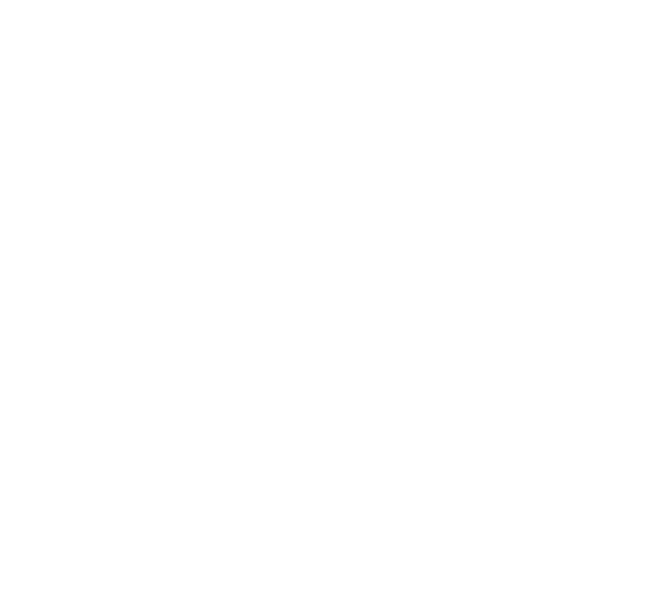
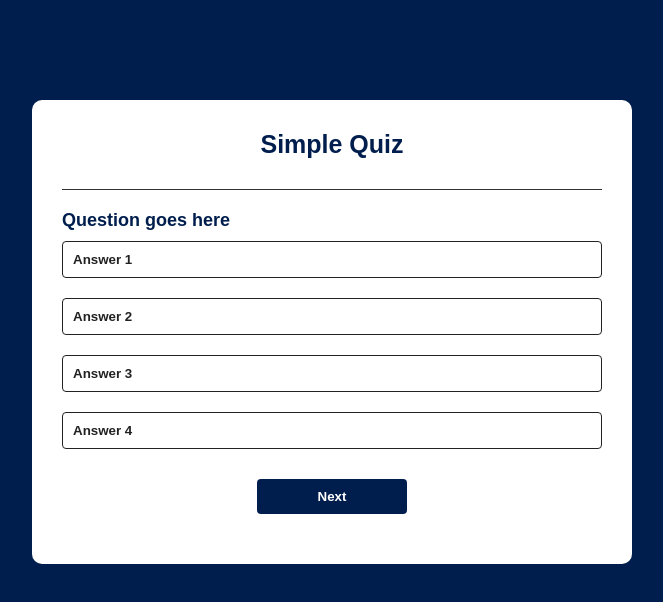
Before and after one commit to festusisaac/Quiz-App, a plain HTML site: page index.html in a window 1280 px wide. Shown: the whole page, without its empty margins (308-971 px from the left). Drawn offline with Linux system fonts and the light colour scheme.

Commit message:
Created the Complete UI/UX

```diff
--- a/index.html
+++ b/index.html
@@ -6,7 +6,19 @@
     <link rel="stylesheet" href="style.css">
 </head>
 <body>
-
+    <div class="app">
+        <h1>Simple Quiz</h1>
+        <div class="quiz">
+            <h2 id="question">Question goes here</h2>
+            <div id="answer-button">
+                <button class="btn">Answer 1</button>
+                <button class="btn">Answer 2</button>
+                <button class="btn">Answer 3</button>
+                <button class="btn">Answer 4</button>
+            </div>
+            <button id="next-btn">Next</button>
+        </div>
+    </div>
 
 <script src="script.js"></script>
 </body>
--- a/style.css
+++ b/style.css
@@ -4,3 +4,60 @@
     font-family: 'Montserrat', sans-serif;
     box-sizing: border-box;
 }
+body{
+    background: #001e4d;
+}
+.app{
+    background: #fff;
+    width: 90%;
+    max-width: 600px;
+    margin: 100px auto 0;
+    border-radius: 10px;
+    padding: 30px;
+}
+.app h1{
+    text-align: center;
+    font-size: 25px;
+    font-weight: 600;
+    color: #001e4d;
+    border-bottom: 1px solid #333;
+    padding-bottom: 30px;
+}
+.quiz{
+    padding: 20px 0;
+}
+.quiz h2{
+    font-size: 18px;
+    font-weight: 600;
+    color: #001e4d;
+}
+.btn {
+    background: #fff;
+    color: #222;
+    font-weight: 600;
+    width: 100%;
+    border: 1px solid #222;
+    padding: 10px;
+    margin: 10px 0;
+    cursor: pointer;
+    text-align: left;
+    border-radius: 4px;
+    transition: all 0.3s;
+}
+.btn:hover {
+    background: #222;
+    color: #fff;
+}
+#next-btn{
+    background: #001e4d;
+    color: #fff;
+    font-weight: 600;
+    width: 150px;
+    border: none;
+    padding: 10px;
+    margin: 20px auto 0;
+    cursor: pointer;
+    text-align: center;
+    border-radius: 4px;
+    display: block;
+}
```
